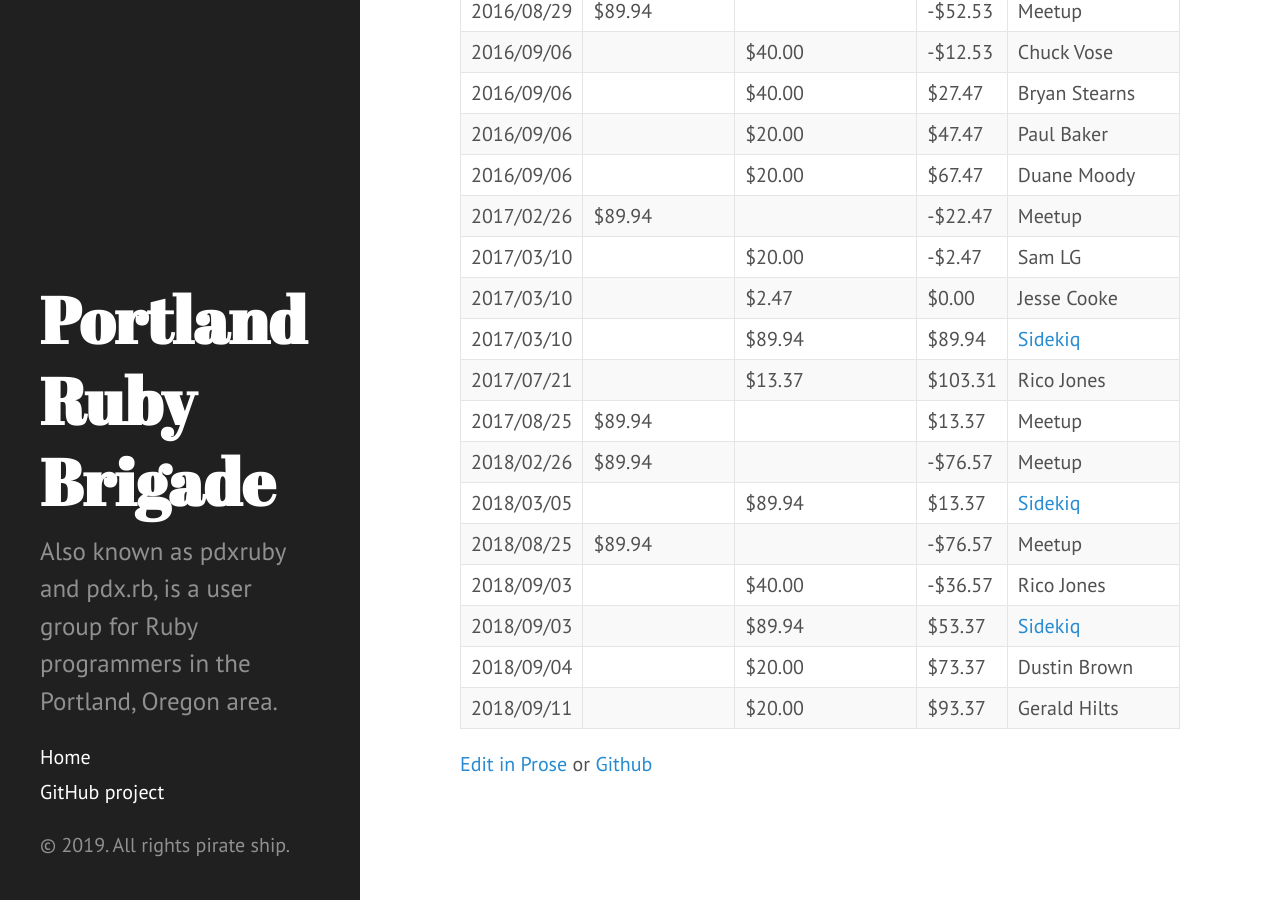
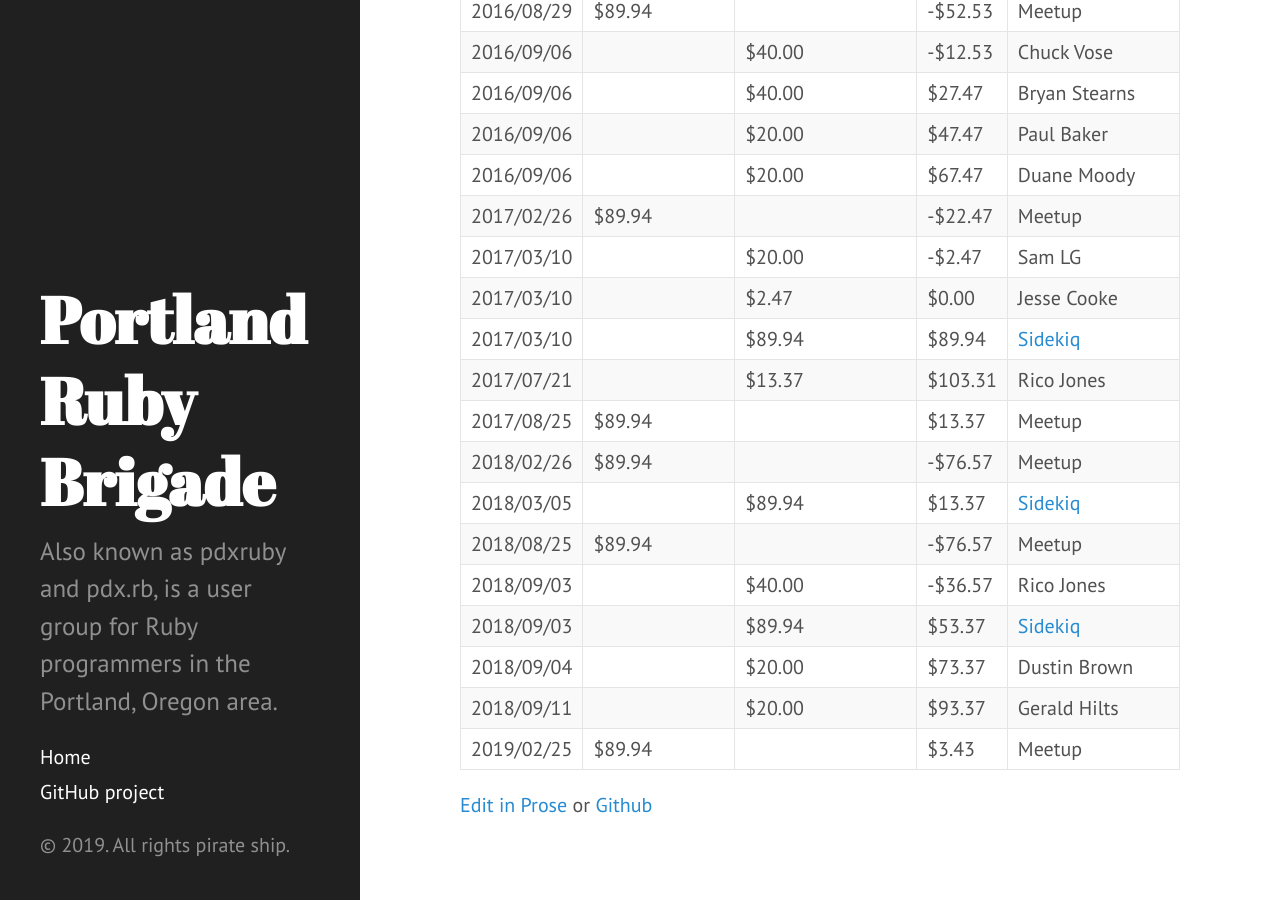
Before and after one commit to pdxruby/pdxruby.github.io, a Jekyll site: the page built from contributions.md, in a window 1280 px wide and 900 px high, scrolled down 924 px. Built offline with Jekyll 4.4.1, drawn with Linux system fonts in a browser that asks for light colours.

Commit message:
Meetup charge

```diff
--- a/contributions.md
+++ b/contributions.md
@@ -42,3 +42,4 @@ A log for contributions and some expenses.
 | 2018/09/03 |                | $89.94            | $53.37    | [Sidekiq](http://sidekiq.org/)      |
 | 2018/09/04 |                | $20.00            | $73.37    | Dustin Brown                        |
 | 2018/09/11 |                | $20.00            | $93.37    | Gerald Hilts                        |
+| 2019/02/25 | $89.94         |                   | $3.43     | Meetup                              |
```
